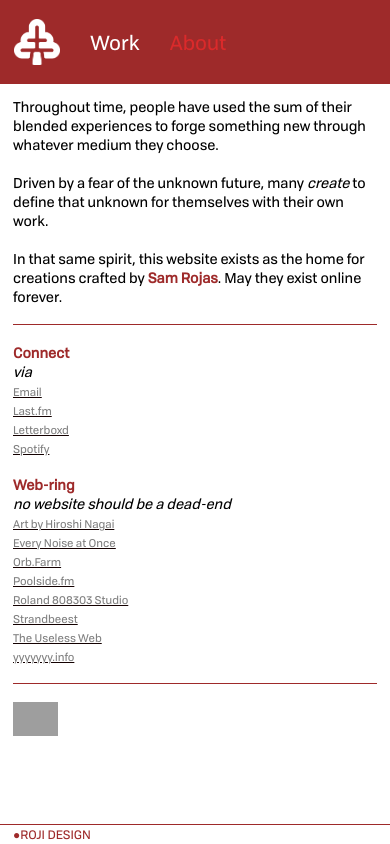
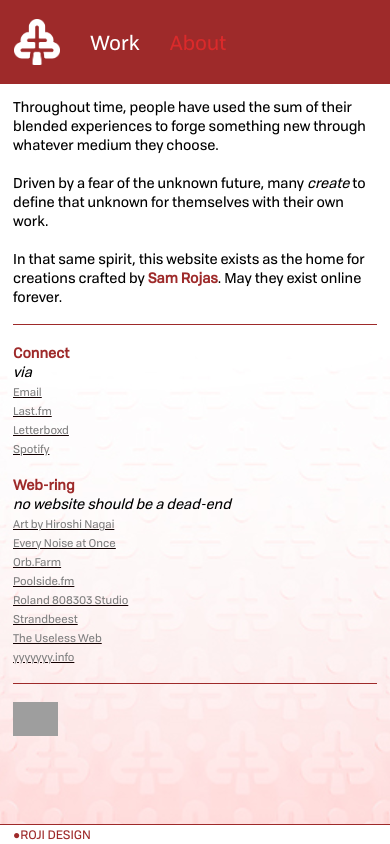
Before and after one commit to samrojas/roji, a React (Create React App) app: page /about in a window 390 px wide. Built offline with nearby package versions, Linux system fonts and the light colour scheme; grey boxes are pictures that could not be loaded.

Commit message:
updated about bg for mobile

```diff
--- a/src/App.css
+++ b/src/App.css
@@ -324,13 +324,4 @@ li{
     font-size: 14px;
     text-align:left;
   }
-
-  .about{
-    display: flex;
-    justify-content:left;
-    height: 100%;
-    background-image: none;
-    border-style: none;
-  }
-
 }
```
